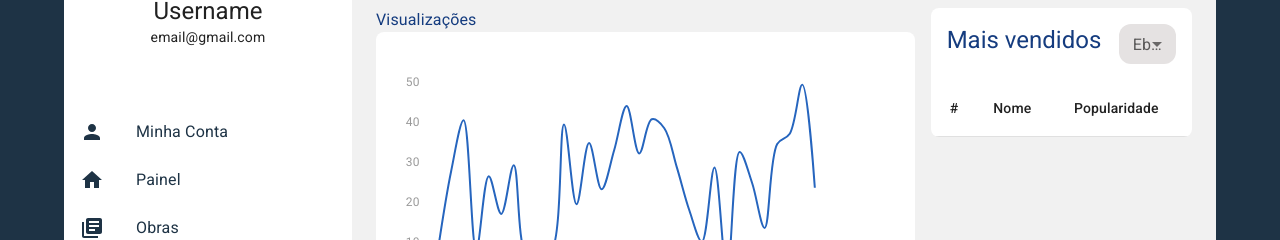
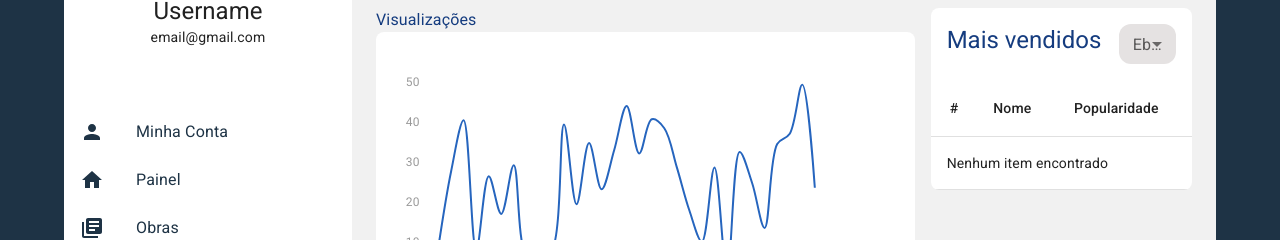
Before and after one commit to byte-stack-uefs/livrum, a Next.js app in the folder phase_4/app/webapp/: page /autor in a window 1280 px wide. Shown: the part 258-498 px from the top of the page. Built offline with nearby package versions, Linux system fonts and the light colour scheme.

Commit message:
Adicionando lógica para exibir nenhum item encontrado

```diff
--- a/phase_4/app/webapp/app/components/PopularityTable.tsx
+++ b/phase_4/app/webapp/app/components/PopularityTable.tsx
@@ -12,6 +12,29 @@ interface PopularityItem {
 export function PopularityTable({ items, title, selectTitle }: { items: Array<PopularityItem>, title: string, selectTitle: string }) {
 
     const [selected, setSelected] = useState('');
+
+    function getDataOrEmpty() {
+        if (items.length > 0) {
+            return items.map((e) => {
+                return (
+                    <TableRow>
+                        <TableCell align="center">{e.id}</TableCell>
+                        <TableCell>{e.name}</TableCell>
+                        <TableCell>
+                            <LinearProgressWithLabel value={e.popularity} />
+                        </TableCell>
+                    </TableRow>
+                );
+            })
+        }
+        else {
+            return <TableRow>
+                <TableCell colSpan={3}>
+                    Nenhum item encontrado
+                </TableCell>
+            </TableRow>
+        }
+    }
 
     return (<Card elevation={0} sx={{ borderRadius: 2 }}>
         <Grid container padding={2}>
@@ -58,17 +81,7 @@ export function PopularityTable({ items, title, selectTitle }: { items: Array<Po
                 </TableRow>
             </TableHead>
             <TableBody>
-                {items.map((e) => {
-                    return (
-                        <TableRow>
-                            <TableCell align="center">{e.id}</TableCell>
-                            <TableCell>{e.name}</TableCell>
-                            <TableCell>
-                                <LinearProgressWithLabel value={e.popularity} />
-                            </TableCell>
-                        </TableRow>
-                    );
-                })}
+                {getDataOrEmpty()}
             </TableBody>
         </Table>
     </Card>);
```
